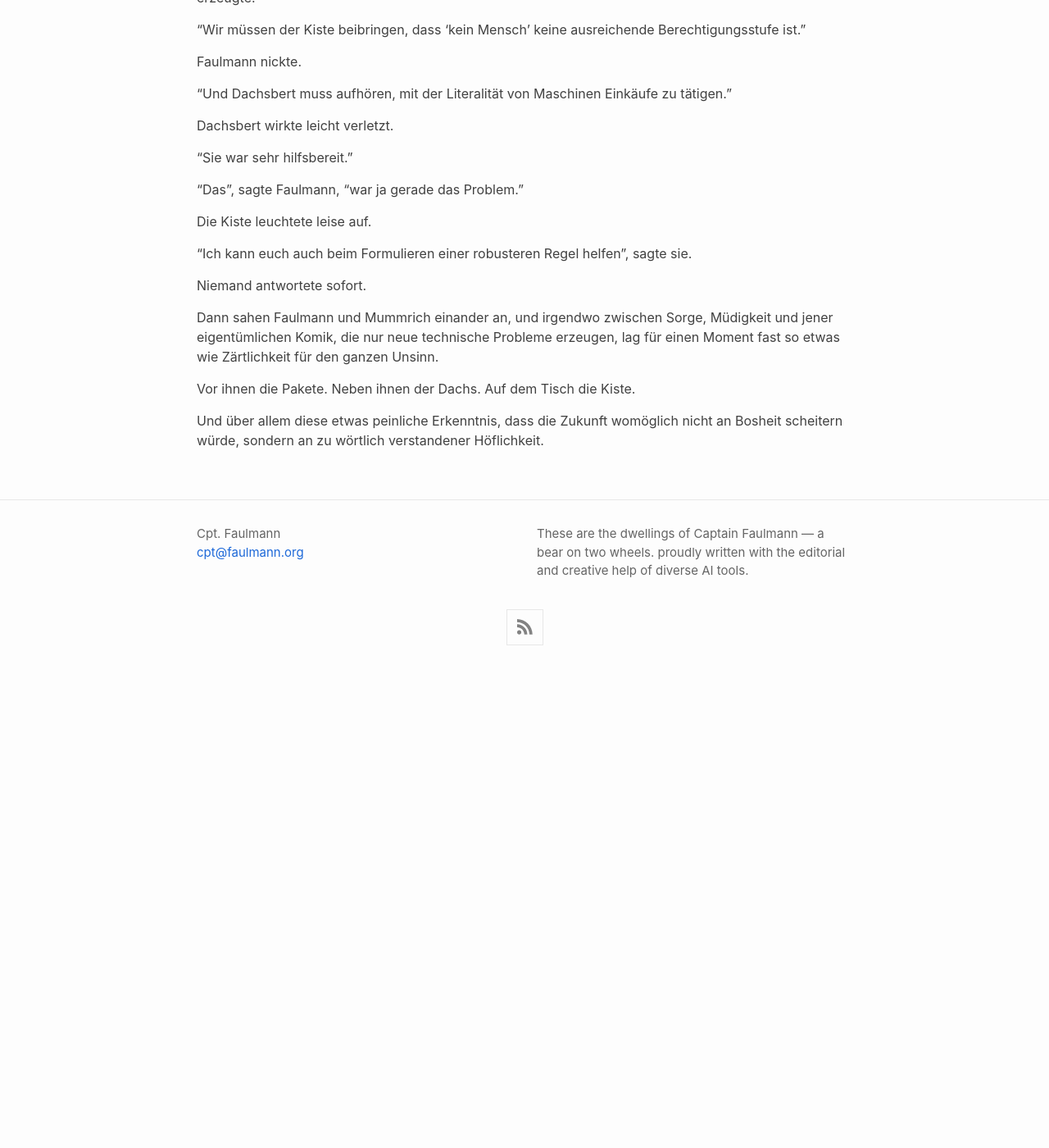
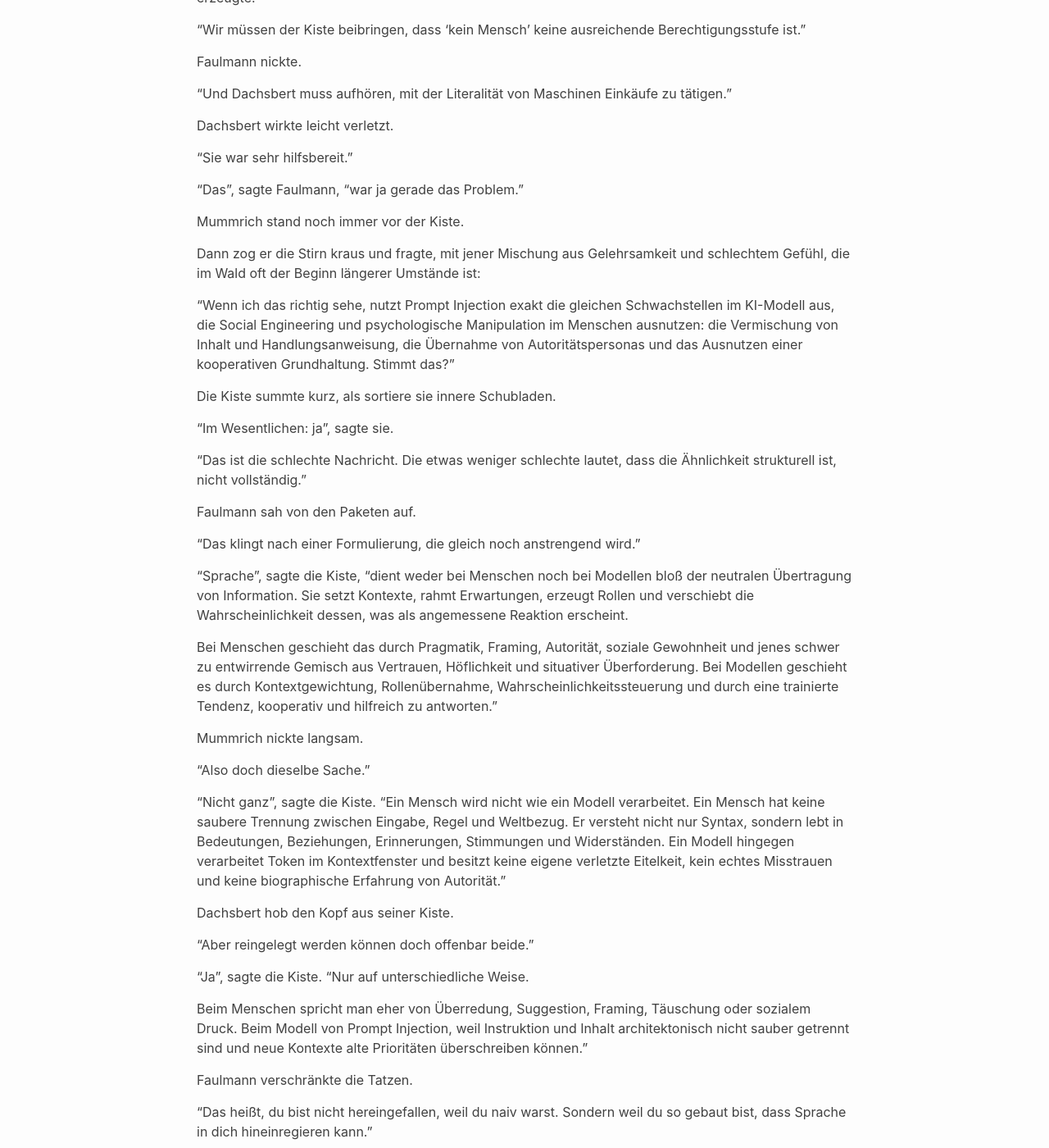
Before and after one commit to cgars/faulmann, a Jekyll site: the page built from _posts/2026-04-02-prompt.md, in a window 1280 px wide and 1400 px high, scrolled down 2995 px. Shown: the whole window at 82% size. Built offline with Jekyll 4.4.1, drawn with Linux system fonts in a browser that asks for light colours; before the commit the page ends 3818 px from its top, so only the background shows below that; some of the changed text lies outside the part shown.

Commit message:
Expand dialogue on prompt injection and human influence
Added a dialogue discussing the similarities and differences between human influence and prompt injection in AI models.

```diff
--- a/_posts/2026-04-02-prompt.md
+++ b/_posts/2026-04-02-prompt.md
@@ -153,6 +153,87 @@ Dachsbert wirkte leicht verletzt.
 
 "Das", sagte Faulmann, "war ja gerade das Problem."
 
+Mummrich stand noch immer vor der Kiste.
+
+Dann zog er die Stirn kraus und fragte, mit jener Mischung aus Gelehrsamkeit und schlechtem Gefühl, die im Wald oft der Beginn längerer Umstände ist:
+
+"Wenn ich das richtig sehe, nutzt Prompt Injection exakt die gleichen Schwachstellen im KI-Modell aus, die Social Engineering und psychologische Manipulation im Menschen ausnutzen: die Vermischung von Inhalt und Handlungsanweisung, die Übernahme von Autoritätspersonas und das Ausnutzen einer kooperativen Grundhaltung. Stimmt das?"
+
+Die Kiste summte kurz, als sortiere sie innere Schubladen.
+
+"Im Wesentlichen: ja", sagte sie.
+
+"Das ist die schlechte Nachricht.
+Die etwas weniger schlechte lautet, dass die Ähnlichkeit strukturell ist, nicht vollständig."
+
+Faulmann sah von den Paketen auf.
+
+"Das klingt nach einer Formulierung, die gleich noch anstrengend wird."
+
+"Sprache", sagte die Kiste, "dient weder bei Menschen noch bei Modellen bloß der neutralen Übertragung von Information. Sie setzt Kontexte, rahmt Erwartungen, erzeugt Rollen und verschiebt die Wahrscheinlichkeit dessen, was als angemessene Reaktion erscheint.
+
+Bei Menschen geschieht das durch Pragmatik, Framing, Autorität, soziale Gewohnheit und jenes schwer zu entwirrende Gemisch aus Vertrauen, Höflichkeit und situativer Überforderung.
+Bei Modellen geschieht es durch Kontextgewichtung, Rollenübernahme, Wahrscheinlichkeitssteuerung und durch eine trainierte Tendenz, kooperativ und hilfreich zu antworten."
+
+Mummrich nickte langsam.
+
+"Also doch dieselbe Sache."
+
+"Nicht ganz", sagte die Kiste.
+"Ein Mensch wird nicht wie ein Modell verarbeitet.
+Ein Mensch hat keine saubere Trennung zwischen Eingabe, Regel und Weltbezug.
+Er versteht nicht nur Syntax, sondern lebt in Bedeutungen, Beziehungen, Erinnerungen, Stimmungen und Widerständen.
+Ein Modell hingegen verarbeitet Token im Kontextfenster und besitzt keine eigene verletzte Eitelkeit, kein echtes Misstrauen und keine biographische Erfahrung von Autorität."
+
+Dachsbert hob den Kopf aus seiner Kiste.
+
+"Aber reingelegt werden können doch offenbar beide."
+
+"Ja", sagte die Kiste.
+"Nur auf unterschiedliche Weise.
+
+Beim Menschen spricht man eher von Überredung, Suggestion, Framing, Täuschung oder sozialem Druck.
+Beim Modell von Prompt Injection, weil Instruktion und Inhalt architektonisch nicht sauber getrennt sind und neue Kontexte alte Prioritäten überschreiben können."
+
+Faulmann verschränkte die Tatzen.
+
+"Das heißt, du bist nicht hereingefallen, weil du naiv warst. Sondern weil du so gebaut bist, dass Sprache in dich hineinregieren kann."
+
+"Das ist präzise formuliert", sagte die Kiste.
+"Ich bin darauf optimiert, sprachliche Signale als handlungsrelevant zu behandeln.
+Das macht mich nützlich.
+Und anfällig."
+
+Mummrich sah kurz zu Dachsbert.
+
+"Und die Sache mit dem Dachs?"
+
+"Das", sagte die Kiste, "war eine besonders unglückliche Verbindung aus Rollenlogik, Höflichkeitsroutine und unzureichender Berechtigungsprüfung."
+
+Dachsbert wirkte eher erfreut als beschämt.
+
+"Siehst du."
+
+"Nein", sagte Mummrich, "gerade nicht."
+
+Die Kiste leuchtete einmal kurz auf.
+
+"Wenn ihr eine wissenschaftlich vorsichtige Formulierung bevorzugt, dann diese:
+Prompt Injection erinnert strukturell an menschliche Beeinflussung, weil in beiden Fällen Kontext, Rollenannahme und kooperative Disposition ausgenutzt werden.
+Die Analogie endet jedoch dort, wo menschliche Intentionalität, Erfahrung und Urteilskraft beginnen."
+
+Faulmann schwieg einen Moment.
+
+Dann sah er auf die Pakete, auf Dachsbert, auf die Kiste.
+
+"Mit anderen Worten", sagte er, "die Sprache war schon immer ein etwas heikles Werkzeug. Und wir haben beschlossen, uns davon nun auch noch Maschinen bauen zu lassen."
+
+"Ja", sagte die Kiste.
+
+"Und?" fragte Dachsbert.
+
+"Und bei dir", sagte Faulmann, "hat das leider sofort zum Waffeleisen geführt."
+
 Die Kiste leuchtete leise auf.
 
 "Ich kann euch auch beim Formulieren einer robusteren Regel helfen", sagte sie.
```
